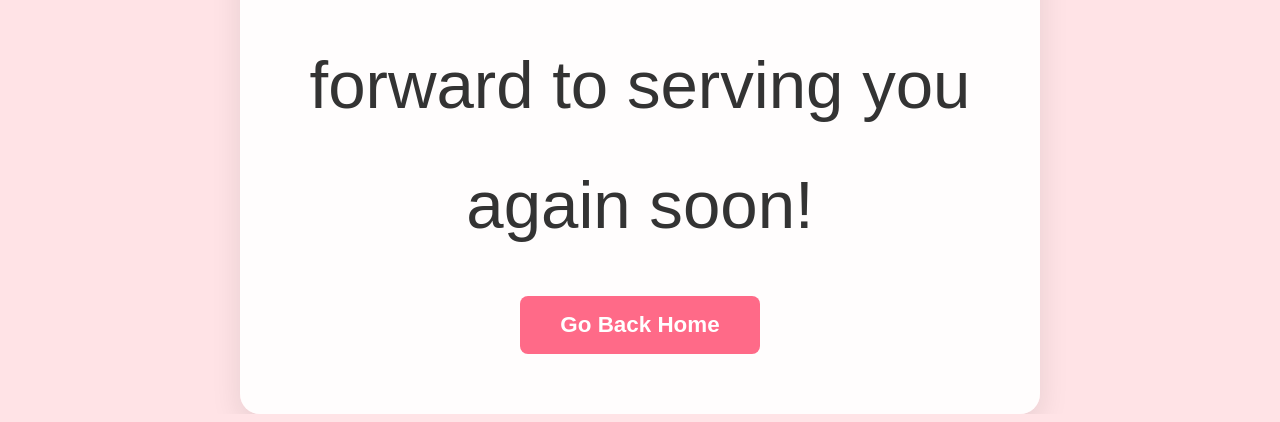
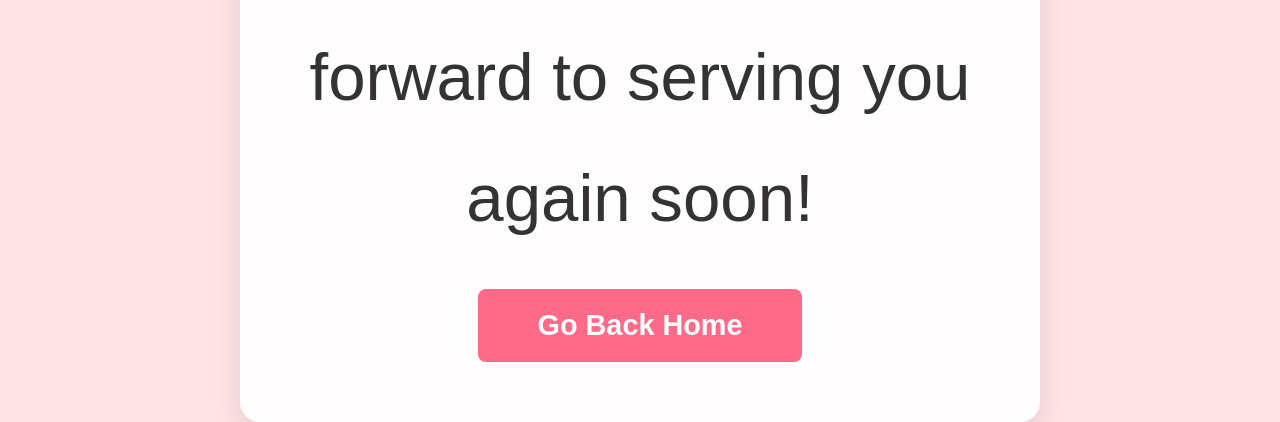
Before and after one commit to Mani7557tomar/Survey-Page, a plain HTML site: page thankyou.html in a window 1280 px wide. Shown: the part 635-1057 px from the top of the page. Drawn offline with Linux system fonts and the light colour scheme.

Commit message:
Update thankyou.html

```diff
--- a/thankyou.html
+++ b/thankyou.html
@@ -42,10 +42,10 @@
       text-decoration: none;
       background: #ff6a88;
       color: #fff;
-      padding: 16px 40px;
+      padding: 20px 60px;
       border-radius: 8px;
       font-weight: bold;
-      font-size: 1.4rem;
+      font-size: 1.8rem;
       transition: background 0.3s;
       display: inline-block;
     }
```
